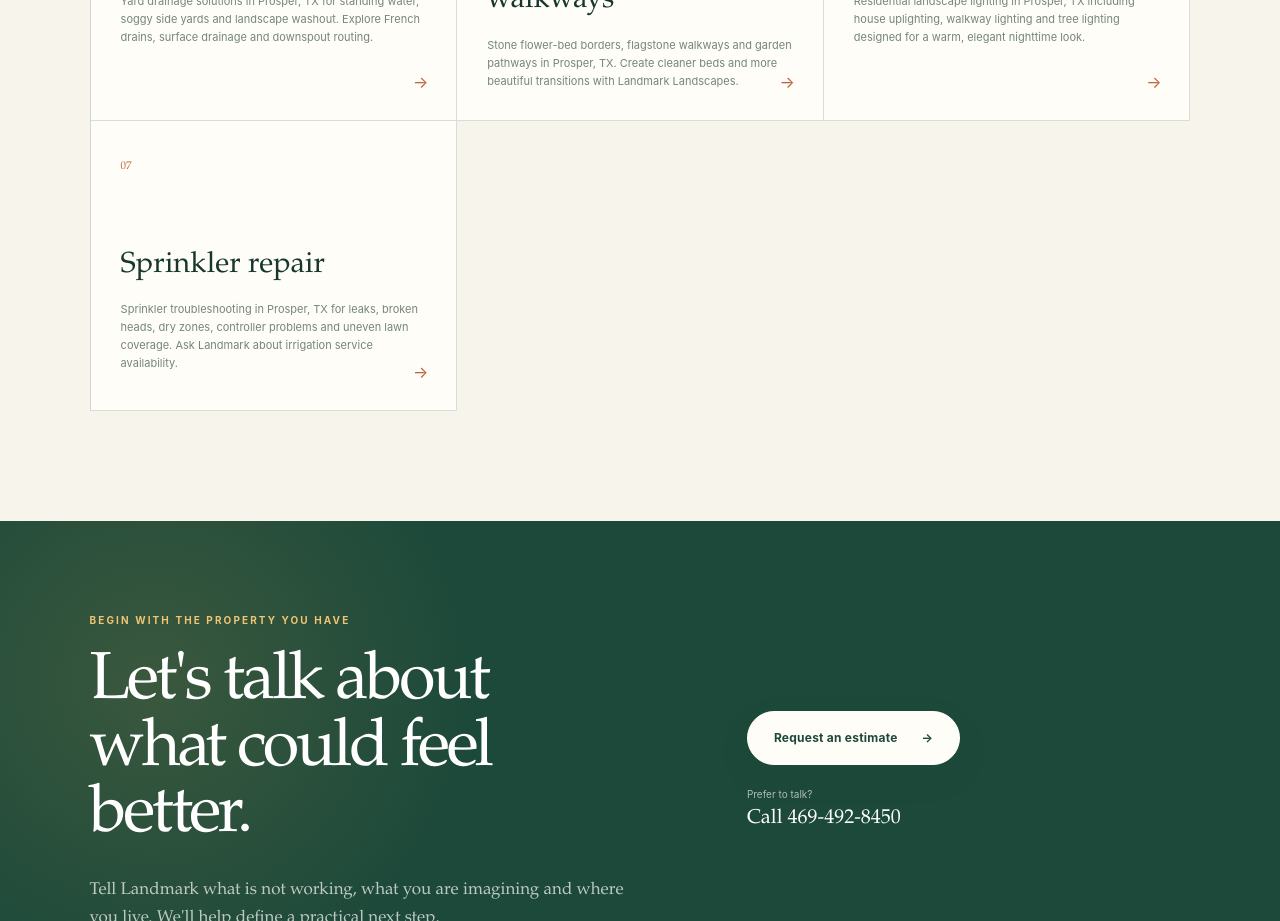
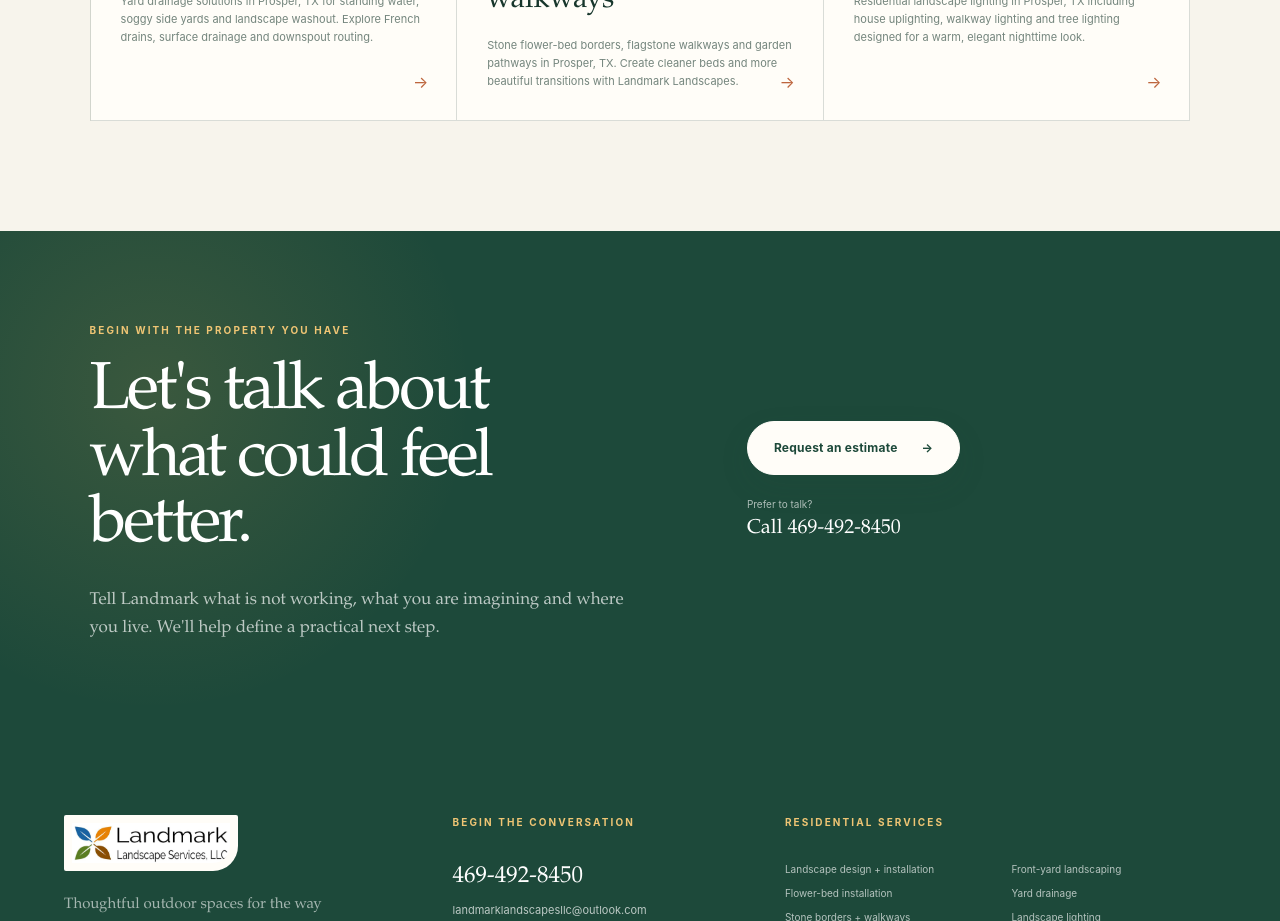
Before and after one commit to LordLingo/landmark, a Next.js app: page /prosper-tx in a window 1280 px wide. Shown: the part 5320-6241 px from the top of the page. Built offline with nearby package versions, Linux system fonts and the light colour scheme.

Commit message:
Balance Prosper related service links

```diff
--- a/app/prosper-tx/page.tsx
+++ b/app/prosper-tx/page.tsx
@@ -1,10 +1,17 @@
-import { buildServiceMetadata, serviceList } from "../service-data";
+import { buildServiceMetadata, services } from "../service-data";
 import ServicePage from "../service-page";
 import { landscapeDesignPage, prosperPage } from "../seo-page-data";
 
 export const metadata = buildServiceMetadata(prosperPage);
 
-const prosperRelatedPages = [landscapeDesignPage, ...serviceList];
+const prosperRelatedPages = [
+  landscapeDesignPage,
+  services.frontYard,
+  services.flowerBeds,
+  services.drainage,
+  services.stone,
+  services.lighting,
+];
 
 export default function ProsperLandscapingPage() {
   return (
```
